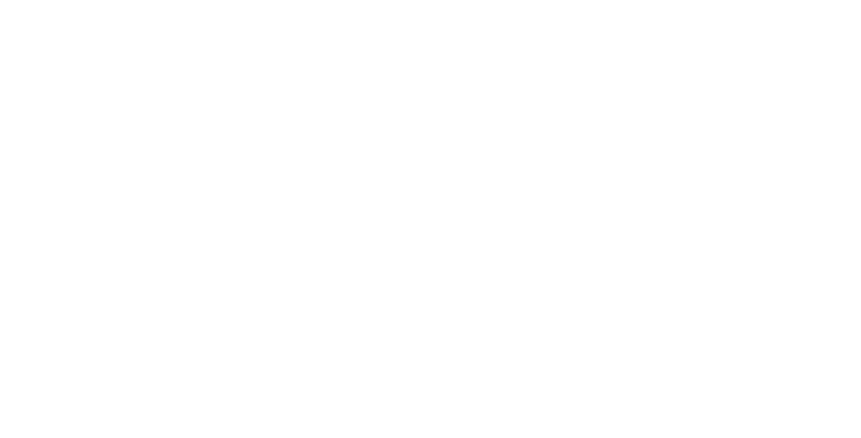
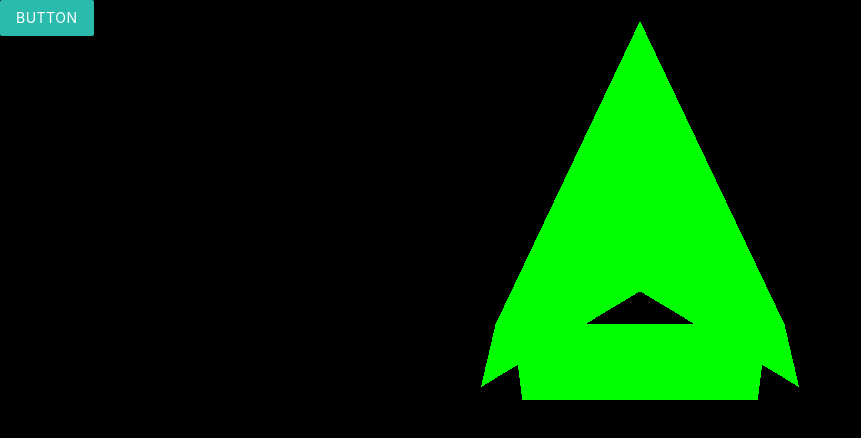
Before and after one commit to KDrew7/360_Viewer_Electron, an Electron app: page index.html in a window 1280 px wide. Shown: the whole page, without its empty margins (0-861 px from the left). Drawn offline with nearby package versions, Linux system fonts and the light colour scheme.

Commit message:
Added 3D Scene
Created a basic, non-3D-looking 3D scene in window

```diff
--- a/index.html
+++ b/index.html
@@ -5,8 +5,67 @@
     <meta http-equiv="X-UA-Compatible" content="IE=edge">
     <meta name="viewport" content="width=device-width, initial-scale=1.0">
     <title>360 Viewer</title>
+
+    <!-- Compiled and minified CSS -->
+    <link rel="stylesheet" href="https://cdnjs.cloudflare.com/ajax/libs/materialize/1.0.0/css/materialize.min.css">
+
+    <!-- Compiled and minified JavaScript -->
+    <script src="https://cdnjs.cloudflare.com/ajax/libs/materialize/1.0.0/js/materialize.min.js"></script>
+
+    <script src="https://cdnjs.cloudflare.com/ajax/libs/three.js/r134/three.min.js"></script>
+
+
+    <style>
+        body{
+            margin: 0;
+            overflow: hidden;
+        }
+
+        .full-screen{
+            position: absolute;
+            left: 0;
+            right: 0;
+            top: 0;
+            bottom: 0;
+            background-color: green;
+        }
+    </style>
 </head>
 <body>
+    <a class="waves-effect waves-light btn">button</a>
+    <div id="webglviewer" class="full-screen"></div>
+    <script>
 
+        var renderer = new THREE.WebGLRenderer();
+
+        renderer.setPixelRatio(window.devicePixelRatio);
+
+        renderer.setSize(window.innerWidth, window.innerHeight);
+        document.getElementById('webglviewer').appendChild(renderer.domElement);
+
+        var scene = new THREE.Scene();
+
+        var camera = new THREE.PerspectiveCamera(
+            75,
+            window.innerWidth/window.innerHeight,
+            1,
+            10000
+        )
+
+        camera.position.set(0,0,0);
+        camera.lookAt(10,0,0);
+
+        var geometry = new THREE.TorusBufferGeometry(3,3,3,3,3);
+        var material = new THREE.MeshBasicMaterial({ color: 0x00ff00 })
+
+        var torus = new THREE.Mesh(geometry, material);
+        torus.position.set(10,0,0);
+
+        scene.add(torus);
+
+        renderer.render(scene, camera);
+
+
+    </script>
 </body>
 </html>
--- a/main.js
+++ b/main.js
@@ -8,5 +8,5 @@ app.on('ready',function(){
 
     var win = new BrowserWindow({width: 1280, height: 720});
 
-    win.loadURL('index.html');
+    win.loadFile('index.html');
 });
```
Also changed, not shown: package.json (line endings or trailing spaces).
